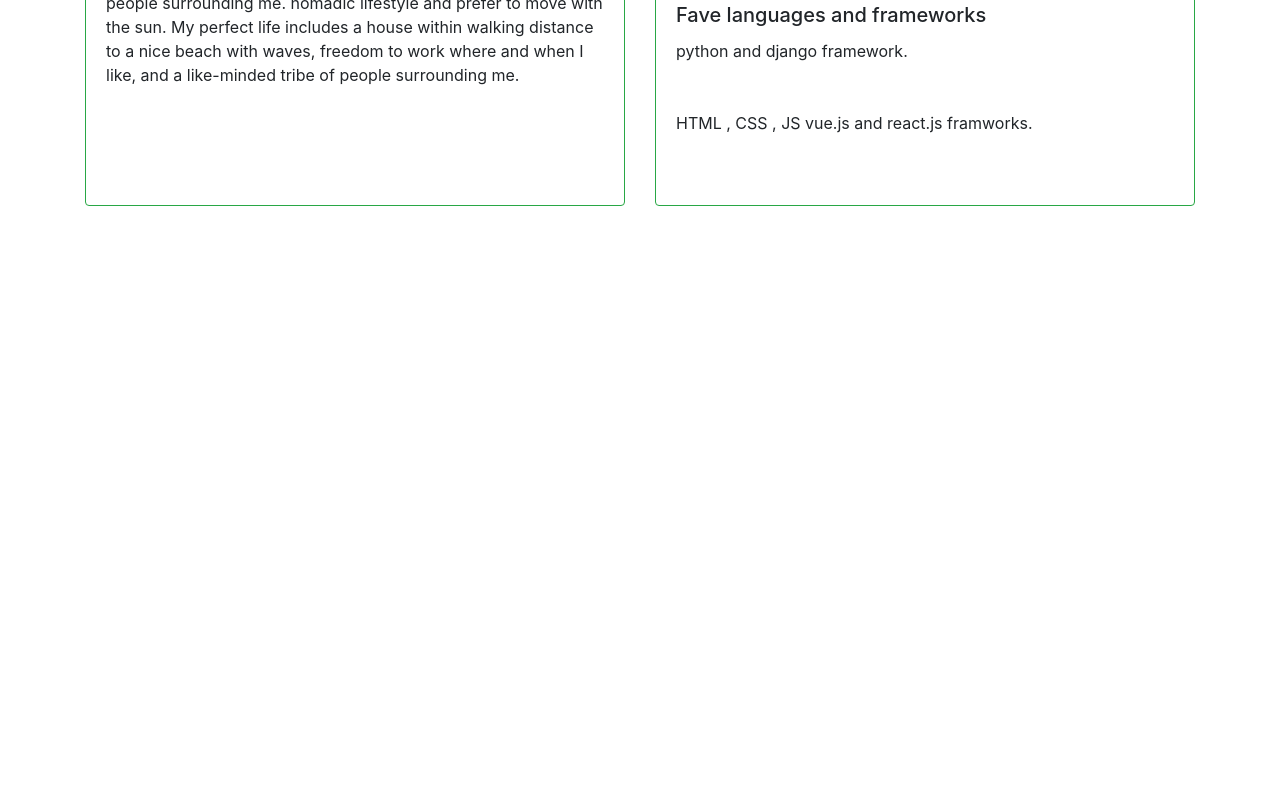
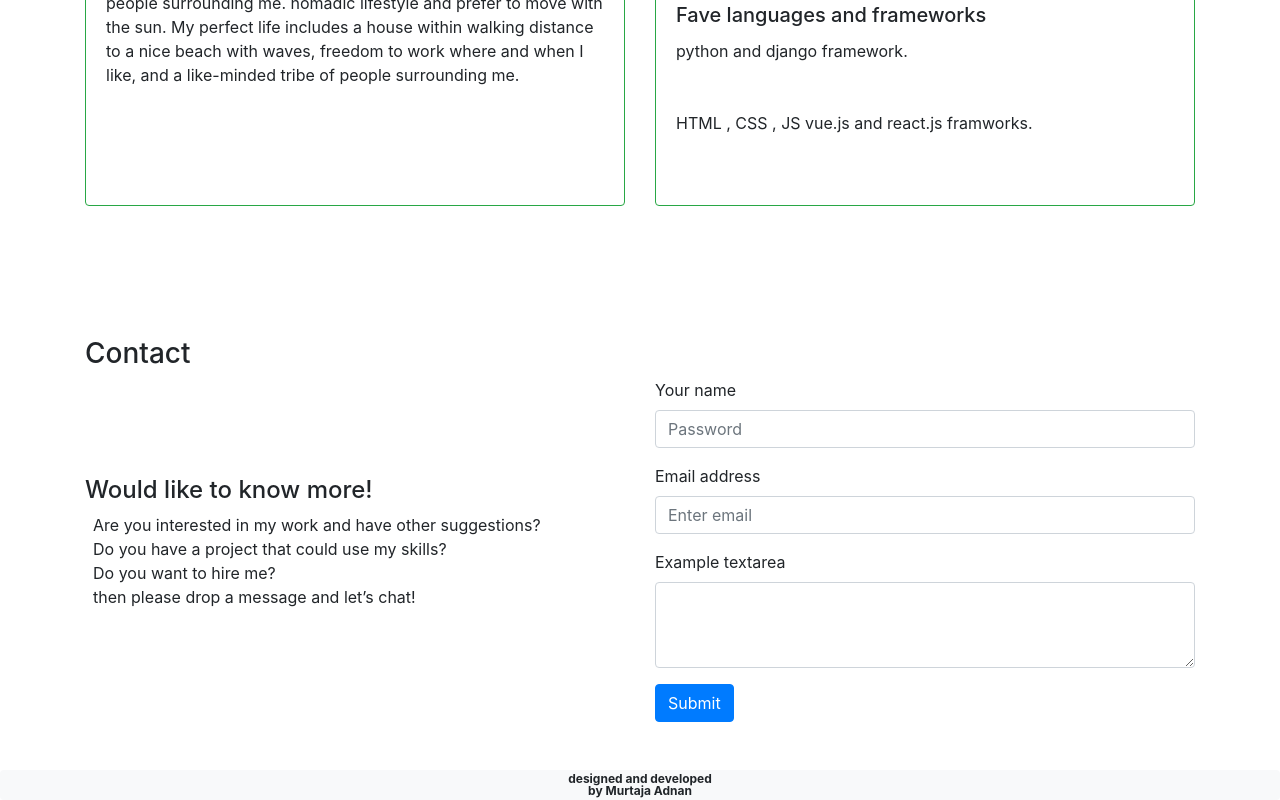
Before and after one commit to Murtaja-code/portifoilo, a React (Create React App) app: page /work in a window 1280 px wide. Shown: the part 1515-2315 px from the top of the page. Before the commit the page ends 1737 px from the top, so only its background shows below. Built offline with nearby package versions, Linux system fonts and the light colour scheme.

Commit message:
Build: create contact info fixes #5

```diff
--- a/src/App.css
+++ b/src/App.css
@@ -1,39 +1,7 @@
-/* .App {
-  text-align: center;
-  background-color: #E9F1F7;
-} */
 
-.App-logo {
-  height: 40vmin;
-  pointer-events: none;
+.badge{
+  /* text-align: center; */
+  display: flex;
+  justify-content: center;
+  align-items: center;
 }
-
-@media (prefers-reduced-motion: no-preference) {
-  .App-logo {
-    animation: App-logo-spin infinite 20s linear;
-  }
-}
-
-.App-header {
-  background-color: #282c34;
-  min-height: 100vh;
-  display: flex;
-  flex-direction: column;
-  align-items: center;
-  justify-content: center;
-  font-size: calc(10px + 2vmin);
-  color: white;
-}
-
-.App-link {
-  color: #61dafb;
-}
-
-@keyframes App-logo-spin {
-  from {
-    transform: rotate(0deg);
-  }
-  to {
-    transform: rotate(360deg);
-  }
-}
--- a/src/App.js
+++ b/src/App.js
@@ -4,14 +4,18 @@ import Contact from "./components/Contact"
 import NavBar from "./components/NavBar"
 import Work from "./components/Work"
 import Intro from "./components/Intro"
+import { Badge } from "react-bootstrap"
 function App() {
 	return (
-		<div className="App">
+		<div>
 			<NavBar />
 			<Intro />
 			<Work />
 			<About />
 			<Contact />
+			<Badge variant="light" className="badge mt-5">
+				designed and developed <br /> by Murtaja Adnan
+			</Badge>
 		</div>
 	)
 }
--- a/src/components/Contact.js
+++ b/src/components/Contact.js
@@ -1,7 +1,45 @@
 import React from "react"
+import { Container, Button, Form, Row, Col } from "react-bootstrap"
+import "./style.css"
 
 function Contact() {
-	return <div></div>
+	return (
+		<Container className="margin-top">
+			<h3>Contact</h3>
+
+			<Row>
+				<Col xs={12} md={6} className="my-auto">
+					<h4>Would like to know more!</h4>
+					<p className="ml-2 ">
+						Are you interested in my work and have other suggestions? <br /> Do
+						you have a project that could use my skills? <br /> Do you want to
+						hire me? <br />
+						then please drop a message and let’s chat!
+					</p>
+				</Col>
+				<Col xs={12} md={6}>
+					<Form>
+						<Form.Group controlId="formBasicPassword">
+							<Form.Label>Your name</Form.Label>
+							<Form.Control type="text" placeholder="Password" />
+						</Form.Group>
+						<Form.Group controlId="formBasicEmail">
+							<Form.Label>Email address</Form.Label>
+							<Form.Control type="email" placeholder="Enter email" />
+						</Form.Group>
+
+						<Form.Group controlId="exampleForm.ControlTextarea1">
+							<Form.Label>Example textarea</Form.Label>
+							<Form.Control as="textarea" rows={3} />
+						</Form.Group>
+						<Button variant="primary" type="submit">
+							Submit
+						</Button>
+					</Form>
+				</Col>
+			</Row>
+		</Container>
+	)
 }
 
 export default Contact
--- a/src/components/NavBar.js
+++ b/src/components/NavBar.js
@@ -5,7 +5,8 @@ import {
 	faFacebookSquare,
 	faLinkedin,
 	faTwitterSquare,
-	faWhatsappSquare
+	faWhatsappSquare,
+	faGithub
 } from "@fortawesome/free-brands-svg-icons"
 import src from "../Images/IMG_20210126_110122.jpg"
 function NavBar() {
@@ -27,6 +28,9 @@ function NavBar() {
 					</Nav>
 					<Nav className="ml-auto mr-5">
 						<Nav.Link href="#home">Contact</Nav.Link>
+						<Nav.Link href="#link">
+							<FontAwesomeIcon icon={faGithub} size="2x" color="#6e5494" />
+						</Nav.Link>
 						<Nav.Link href="#link">
 							<FontAwesomeIcon
 								icon={faFacebookSquare}
```
